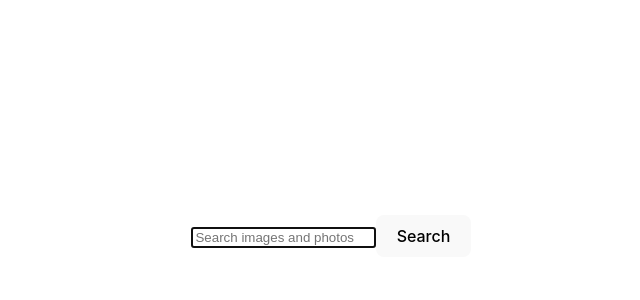
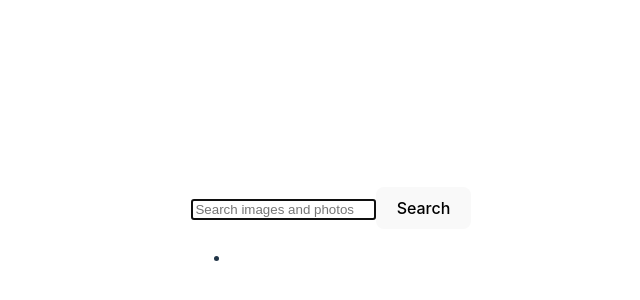
Before and after one commit to Maksimka66/goit-react-hw-04, a React (Vite) app: page / in a window 1280 px wide. Shown: the part 164-464 px from the top of the page, without its empty margins (309-949 px from the left). Built offline with nearby package versions, Linux system fonts and the light colour scheme.

Commit message:
some changes

```diff
--- a/src/App/App.jsx
+++ b/src/App/App.jsx
@@ -3,7 +3,7 @@ import ImageGallery from "../ImageGallery/ImageGallery";
 
 import galleryRequest from "../articles-api";
 
-import { useState } from "react";
+import { useState, useEffect } from "react";
 
 import "./App.css";
 
@@ -11,6 +11,7 @@ function App() {
   return (
     <>
       <SearchBar onSubmit={galleryRequest} />
+      <ImageGallery />
     </>
   );
 }
--- a/src/ImageGallery/ImageGallery.jsx
+++ b/src/ImageGallery/ImageGallery.jsx
@@ -1,7 +1,6 @@
-export default function ImageGallery() {
+export default function ImageGallery({ servResponse }) {
   return (
     <ul>
-      {/* Набір елементів списку із зображеннями */}
       <li>
         <div>
           <img src="" alt="" />
--- a/src/articles-api.js
+++ b/src/articles-api.js
@@ -5,9 +5,10 @@ const myIdKey = "u15h-5AvBqE9eiHKqaXjUxOcUDbQ1In_DWwVEuu2nN0";
 export default async function galleryRequest(query) {
   try {
     const response = await axios.get(
-      `https://api.unsplash.com/photos/?client_id=${myIdKey}&query=${query}`
+      `https://api.unsplash.com/search/photos/?client_id=${myIdKey}&query=${query}`
     );
-    console.log(response);
+    console.log(response.data);
+    return response.data;
   } catch (error) {
     console.log(error);
   }
```
